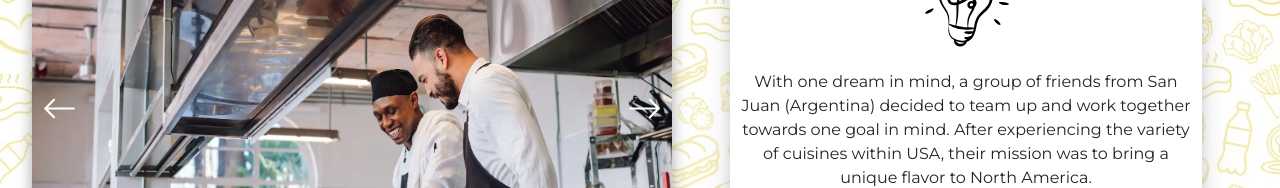
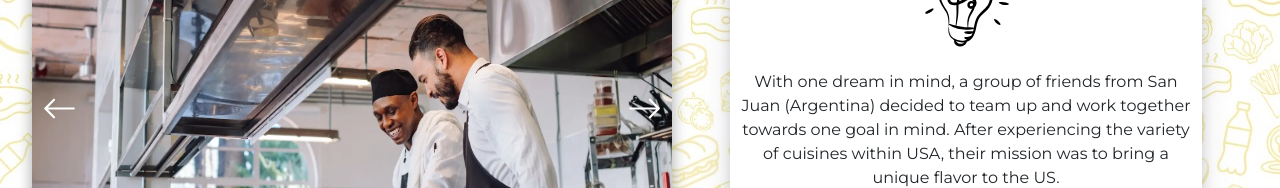
Before and after one commit to JorgeLG87/Lomos-the-G.O.A.T, a React (Vite) app: page /about-us in a window 1280 px wide. Shown: the part 612-800 px from the top of the page. Built offline with nearby package versions, Linux system fonts and the light colour scheme; the HTML template or start-up script is replaced by a standard one.

Commit message:
Changed some words in the text of the About Us page

```diff
--- a/src/Components/AboutUs.jsx
+++ b/src/Components/AboutUs.jsx
@@ -12,7 +12,7 @@ export default function AboutUs({ slides, AboutUsCarousel }) {
                         <img className="lightbulb" src="/lightbulb.svg" alt="Lightbulb icon"/>
                     </div>
                     <div className="text-aboutUs-container">
-                        <p style={{fontFamily:"Montserrat"}}>With one dream in mind, a group of friends from San Juan (Argentina) decided to team up and work together towards one goal in mind. After experiencing the variety of cuisines within USA, their mission was to bring a unique flavor to North America.
+                        <p style={{fontFamily:"Montserrat"}}>With one dream in mind, a group of friends from San Juan (Argentina) decided to team up and work together towards one goal in mind. After experiencing the variety of cuisines within USA, their mission was to bring a unique flavor to the US.
                         </p>
                     </div>
                 </div>
--- a/src/Components/Form.css
+++ b/src/Components/Form.css
@@ -68,7 +68,7 @@
     margin-top: 10px;
     height: 40px;
     width: 100%;
-    border: 0;
+    border: none;
     border-bottom: 1px solid black;
 
     @media (width < 450px) {
```
